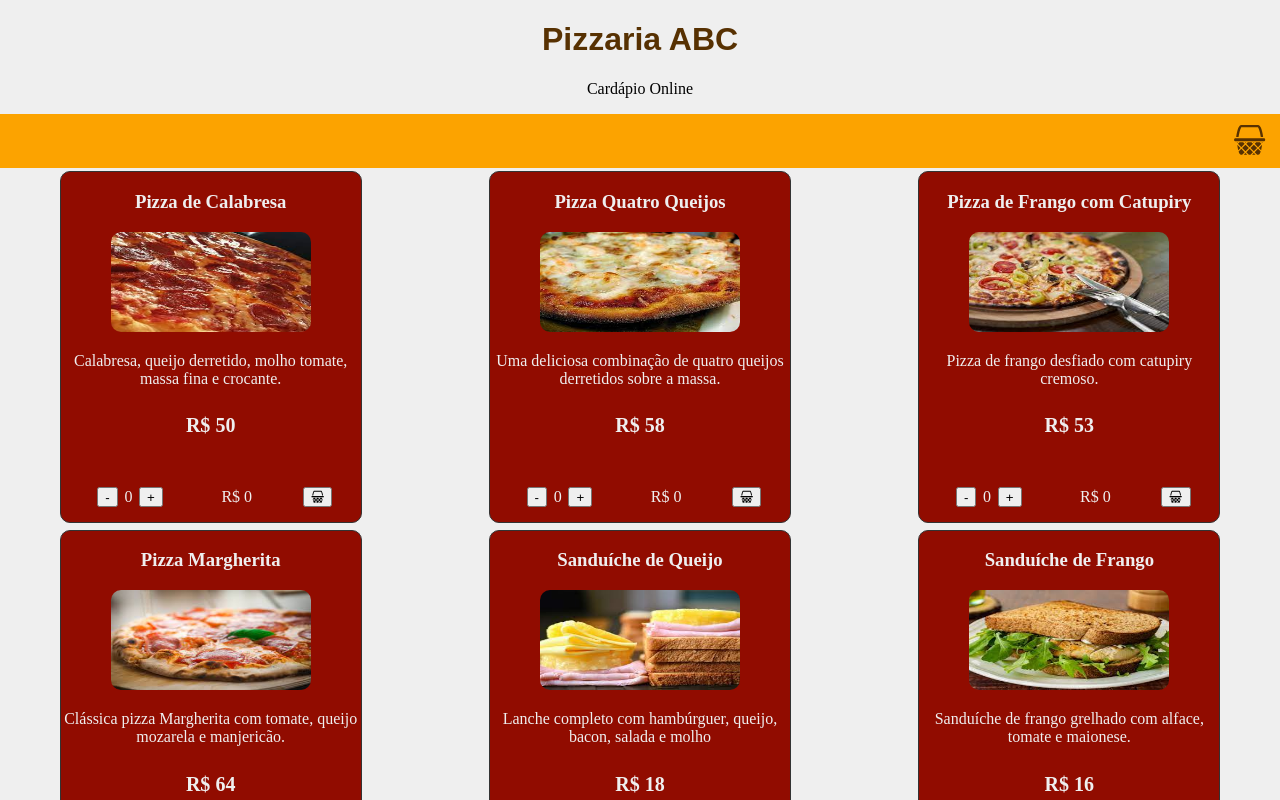
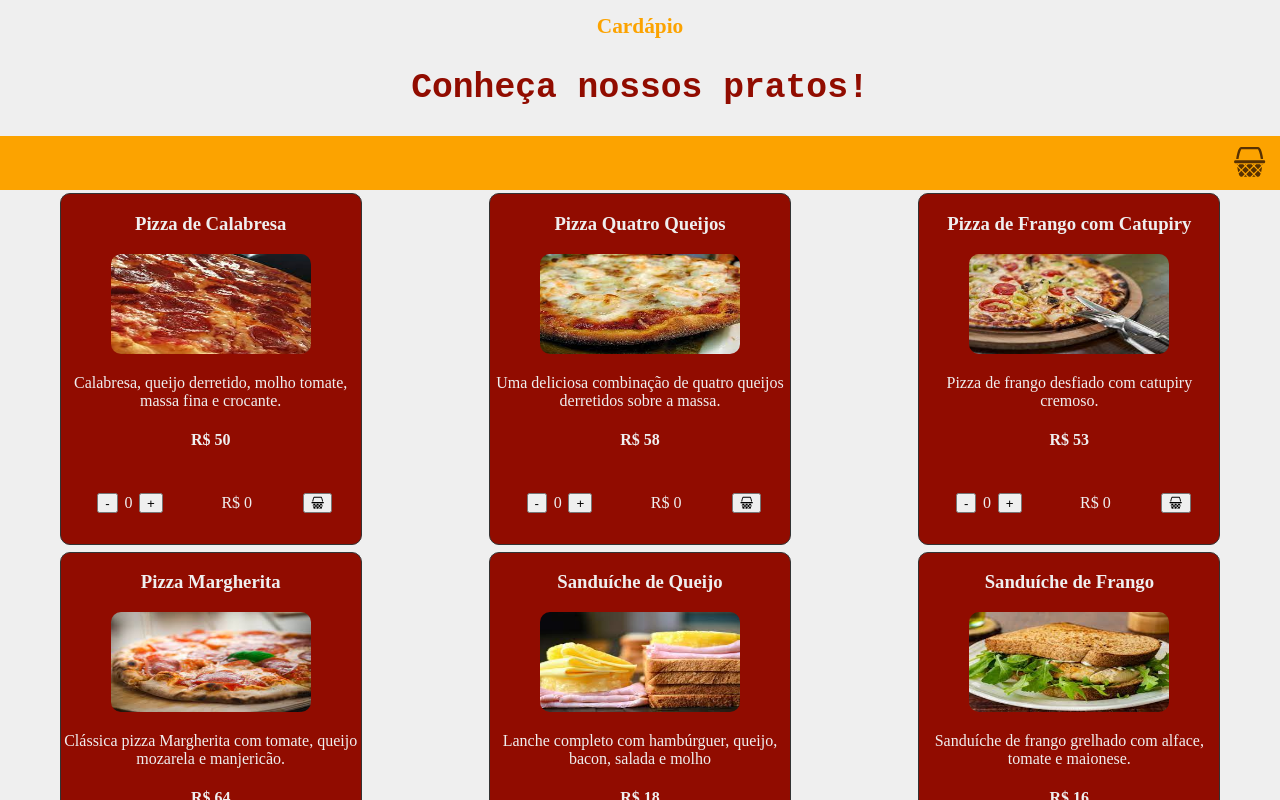
Before and after one commit to Jjunior112/Cardapio_virtual, a React (Vite) app: page / in a window 1280 px wide. Shown: the top 800 px of the page. Built offline with nearby package versions, Linux system fonts and the light colour scheme.

Commit message:
carrinho na vertical; mudanca do texto do header; total exibido no carrinho

```diff
--- a/src/App.css
+++ b/src/App.css
@@ -40,7 +40,7 @@ h4 {
   align-items: center;
 }
 
-.cardCardapio h4 {
+.cardCardapio h2 {
   font-size: 15pt;
 }
 
@@ -108,13 +108,15 @@ h4 {
 }
 
 .cart {
+  position: absolute;
+  height: 50vw;
+  width: 65%;
+  right: 0;
   background-color: var(--cor5);
   color: var(--cor1);
   padding: .5em;
-  height: 180px;
   overflow-x: scroll;
 }
-
 
 .cartInfo {
   display: grid;
@@ -189,8 +191,17 @@ h4 {
   }
 
   .count {
-
     padding: 0em;
 
   }
+  .cart{
+    height: 200vw;
+    width: 100%;
+  }
+  .cartInfo{
+    padding: 1em;
+  }
+  .cartInfo>p,.cartFinal,.total>p{
+    margin-left: .8em;
+  }
 }
--- a/src/App.jsx
+++ b/src/App.jsx
@@ -184,7 +184,8 @@ function App() {
   const [cart, setCart] = useState([]);
   const [cartClass, setCartClass] = useState('cartHide');
   const [msg, setMsg] = useState('msgHide');
-
+  const [total, setTotal] = useState(0);
+  var totalPrice = 0;
 
   const increment = () => {
     setCount(count + 1);
@@ -208,16 +209,19 @@ function App() {
   useEffect(() => {
     const handleScroll = () => {
       const scrollY = window.scrollY;
-      // Defina o valor a partir do qual você deseja que a navbar fique fixa.
+
       const stickyThreshold = 100;
+
       setIsNavSticky(scrollY > stickyThreshold);
     };
 
     window.addEventListener('scroll', handleScroll);
+
     return () => {
       window.removeEventListener('scroll', handleScroll);
     };
   }, []);
+
   const showMessageForSeconds = (seconds) => {
     setMsg('msgShow');
     setTimeout(() => {
@@ -265,6 +269,7 @@ function App() {
       window.open(url, '_blank');
     }
   }
+
 
   return (
     <>
@@ -314,7 +319,9 @@ function App() {
               <p>Total</p>
               {
                 cart.length > 0 && (
-                  <p className='price'>R$ {cart[0].preco},00</p>
+
+                    <p className='price'>R$ {total+(cart[cart.length-1].preco*cart[cart.length-1].qtde)},00</p>
+
                 )
               }
               <button onClick={buy}>Finalizar Pedido</button>
@@ -356,7 +363,10 @@ function App() {
                       ));
 
 
-
+                      for (let i = 0; i < cart.length; i++) {
+                        totalPrice += cart[i].preco * cart[i].qtde;
+                        setTotal(totalPrice)
+                      }
 
 
                       setCount(0);
@@ -368,7 +378,12 @@ function App() {
                       setCart(newCart);
 
                       setCount(0);
-                      console.log(cart)
+
+                      for (let i = 0; i < cart.length; i++) {
+                        totalPrice += cart[i].preco * cart[i].qtde;
+                        setTotal(totalPrice)
+                      }
+
 
                       showMessageForSeconds(2);
 
--- a/src/components/layout/Header.jsx
+++ b/src/components/layout/Header.jsx
@@ -6,8 +6,8 @@ const Header = ({ cart, msg }) => {
 
     return (
         <header>
-            <h1>Pizzaria ABC</h1>
-            <p>Cardápio Online</p>
+            <h1>Cardápio</h1>
+            <h2>Conheça nossos pratos!</h2>
 
             <NavBar cart={cart} msg={msg} />
 
--- a/src/index.css
+++ b/src/index.css
@@ -30,14 +30,16 @@ body {
 header {
   text-align: center;
   font-size: 12pt;
-
-
 }
 
 header h1 {
-  color: var(--cor5);
-  font-family: fantasy;
-
+  font-size: 16pt;
+  color: var(--cor6);
+}
+header h2{
+  font-size: 26pt;
+  font-family:monospace;
+  color: var(--cor3);
 }
 
 nav {
@@ -69,9 +71,8 @@ main {
   background-color: var(--cor1);
   flex-wrap: wrap;
   column-gap: .5em;
+}
 
-
-}
 
 footer {
   text-align: center;
```
